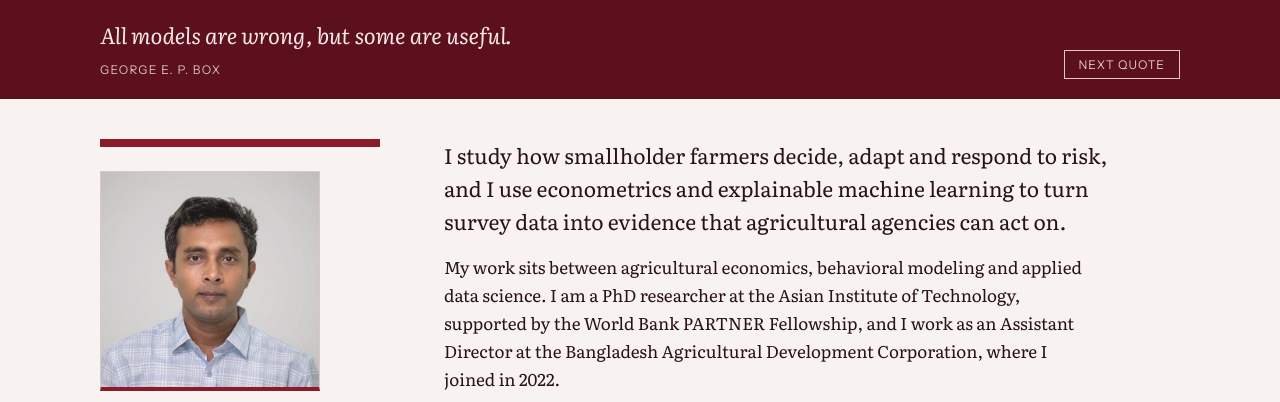
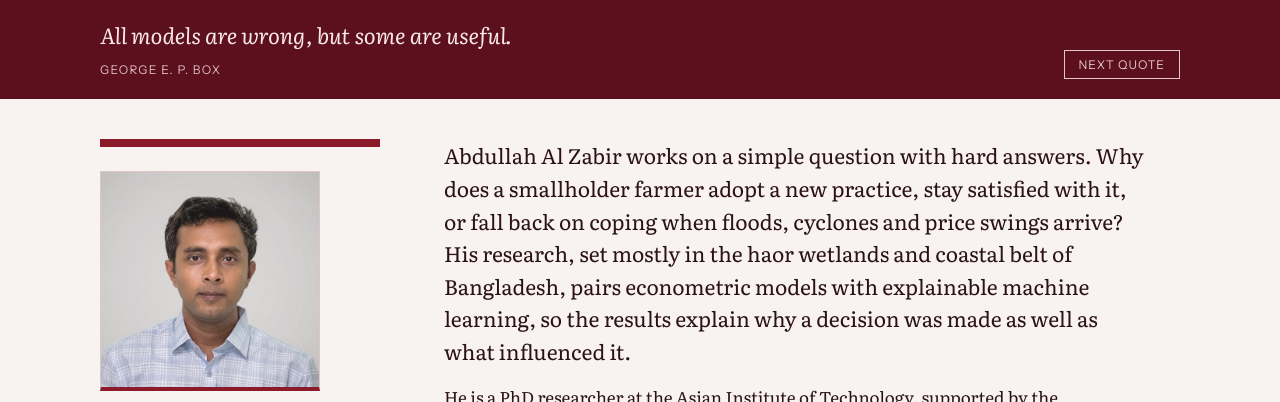
Before and after one commit to aazabir/aazabir.github.io, a plain HTML site: page index.html in a window 1280 px wide. Shown: the top 402 px of the page. Drawn offline with Linux system fonts and the light colour scheme.

Commit message:
Add files via upload

```diff
--- a/index.html
+++ b/index.html
@@ -446,8 +446,8 @@ footer { font-family: var(--font-ui); font-size: 13px; color: var(--ink-soft); b
 
   <main>
     <section id="about">
-      <p class="lede" data-nosnippet>I study how smallholder farmers decide, adapt and respond to risk, and I use econometrics and explainable machine learning to turn survey data into evidence that agricultural agencies can act on.</p>
-      <p data-nosnippet>My work sits between agricultural economics, behavioral modeling and applied data science. I am a PhD researcher at the Asian Institute of Technology, supported by the World Bank PARTNER Fellowship, and I work as an Assistant Director at the Bangladesh Agricultural Development Corporation, where I joined in 2022.</p>
+      <p class="lede">Abdullah Al Zabir works on a simple question with hard answers. Why does a smallholder farmer adopt a new practice, stay satisfied with it, or fall back on coping when floods, cyclones and price swings arrive? His research, set mostly in the haor wetlands and coastal belt of Bangladesh, pairs econometric models with explainable machine learning, so the results explain why a decision was made as well as what influenced it.</p>
+      <p>He is a PhD researcher at the Asian Institute of Technology, supported by the World Bank PARTNER Fellowship, and an Assistant Director in the seed and horticulture wing of the Bangladesh Agricultural Development Corporation. Working inside an agency that serves farmers gives his research a practical aim, which is evidence that policymakers and field staff can act on.</p>
     </section>
 
     <section id="education">
```
